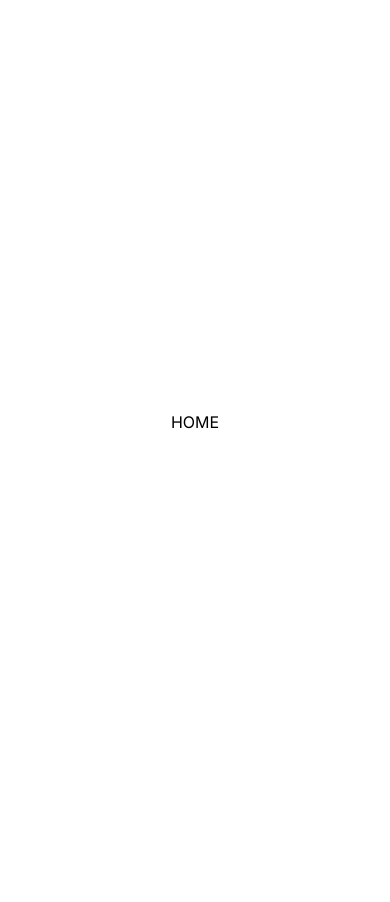
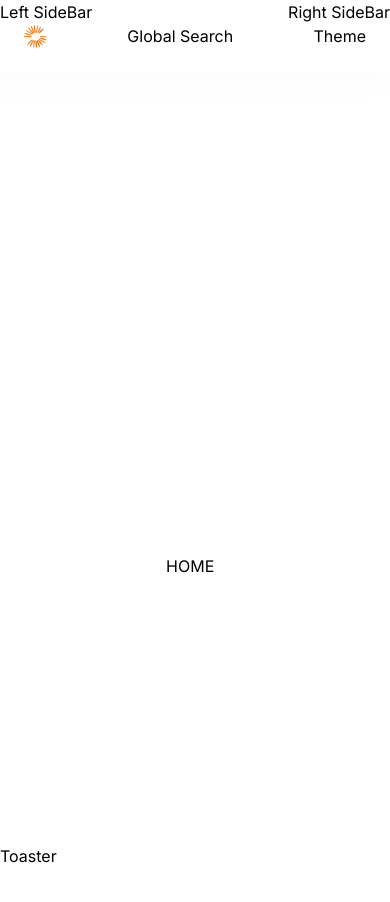
Before and after one commit to ubaid0309/dev-overflow, a Next.js app: page / in a window 390 px wide. Shown: the top 902 px of the page. Before the commit the page ends 844 px from the top, so only its background shows below. Built offline with nearby package versions, Linux system fonts and the light colour scheme; no server answers.

Commit message:
style : navbar

```diff
--- a/app/page.tsx
+++ b/app/(root)/(home)/page.tsx
@@ -1,10 +1,11 @@
+"use client";
+import { useTheme } from "@/context/ThemeProvider";
 import { UserButton } from "@clerk/nextjs";
 
 export default function Home() {
   return (
     <div className="flex h-screen w-full justify-center items-center">
       <p>HOME</p>
-      <UserButton afterSignOutUrl="/" />
     </div>
   );
 }
--- /dev/null
+++ b/app/(root)/layout.tsx
@@ -0,0 +1,20 @@
+import Navbar from "@/components/shared/Navbar/Navbar";
+import React from "react";
+
+const Layout = ({ children }: { children: React.ReactNode }) => {
+  return (
+    <main className="background-light850_dark100 relative">
+      <Navbar />
+      <div className="flex">
+        Left SideBar
+        <section className="flex flex-1 flex-col max-h-screen px-6 pb-6 pt-36 max-md:pb-14 sm:px-14">
+          <div className="max-w-5xl w-full mx-auto">{children}</div>
+        </section>
+        Right SideBar
+      </div>
+      Toaster
+    </main>
+  );
+};
+
+export default Layout;
--- a/app/layout.tsx
+++ b/app/layout.tsx
@@ -2,6 +2,7 @@ import { ClerkProvider } from "@clerk/nextjs";
 import type { Metadata } from "next";
 import { Inter, Space_Grotesk } from "next/font/google";
 import "./globals.css";
+import { ThemeProvider } from "@/context/ThemeProvider";
 
 const inter = Inter({
   subsets: ["latin"],
@@ -30,12 +31,14 @@ export default function RootLayout({
   children: React.ReactNode;
 }) {
   return (
-    <ClerkProvider>
-      <html lang="en">
-        <body className={`${inter.variable} ${spaceGrotesk.variable}`}>
-          {children}
-        </body>
-      </html>
-    </ClerkProvider>
+    <html lang="en">
+      <ClerkProvider>
+        <ThemeProvider>
+          <body className={`${inter.variable} ${spaceGrotesk.variable}`}>
+            {children}
+          </body>
+        </ThemeProvider>
+      </ClerkProvider>
+    </html>
   );
 }
--- /dev/null
+++ b/components/shared/Navbar/Navbar.tsx
@@ -0,0 +1,42 @@
+import { SignedIn, UserButton, UserProfile } from "@clerk/nextjs";
+import Image from "next/image";
+import Link from "next/link";
+import React from "react";
+
+const Navbar = () => {
+  return (
+    <nav className="flex-between background-light900_dark200 fixed z-50 w-full gap-5 p-6 shadow-light-300 dark:shadow-none sm:px-12">
+      <Link href="/" className="flex items-center gap-1">
+        <Image
+          src="/assets/images/site-logo.svg"
+          width={23}
+          height={23}
+          alt="DevFlow"
+        />
+        <p className="font-spaceGrotesk h2-bold text-dark-100 dark:text-light-900 max-sm:hidden">
+          Dev <span className="text-primary-500">Overlow</span>
+        </p>
+      </Link>
+      Global Search
+      <div className="flex-between gap-6">
+        Theme
+        <SignedIn>
+          <UserButton
+            afterSignOutUrl="/"
+            appearance={{
+              elements: {
+                avatarBox: "h-10 w-10",
+              },
+
+              variables: {
+                colorPrimary: "#ff7000",
+              },
+            }}
+          />
+        </SignedIn>
+      </div>
+    </nav>
+  );
+};
+
+export default Navbar;
--- /dev/null
+++ b/context/ThemeProvider.tsx
@@ -0,0 +1,31 @@
+"use client";
+import { useState, useEffect, useContext, createContext } from "react";
+
+interface ThemeContextType {
+  mode: string;
+  setMode: (mode: string) => void;
+}
+
+const ThemeContext = createContext<ThemeContextType | undefined>(undefined);
+
+export function ThemeProvider({ children }: { children: React.ReactNode }) {
+  const [mode, setMode] = useState("lightTheme");
+
+  const handleThemeChange = () => {};
+
+  return (
+    <ThemeContext.Provider value={{ mode, setMode }}>
+      {children}
+    </ThemeContext.Provider>
+  );
+}
+
+export function useTheme() {
+  const context = useContext(ThemeContext);
+
+  if (context === undefined) {
+    throw new Error("useTheme must be used within the ThemeProvider");
+  }
+
+  return context;
+}
```
